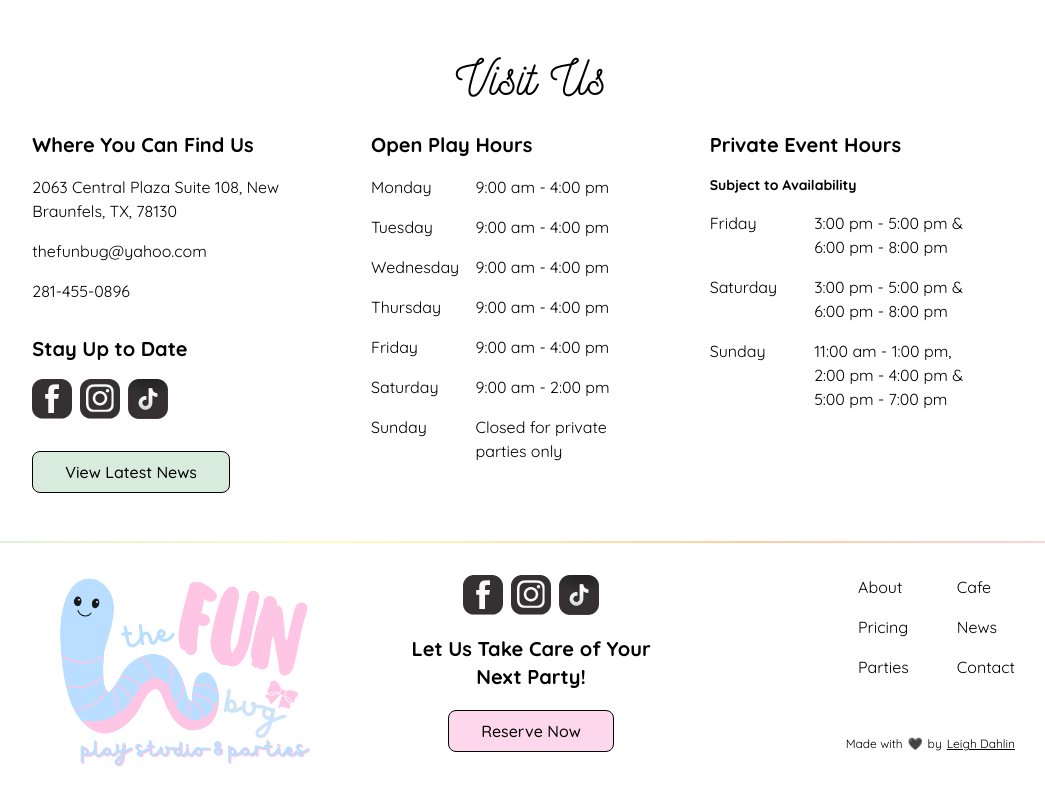
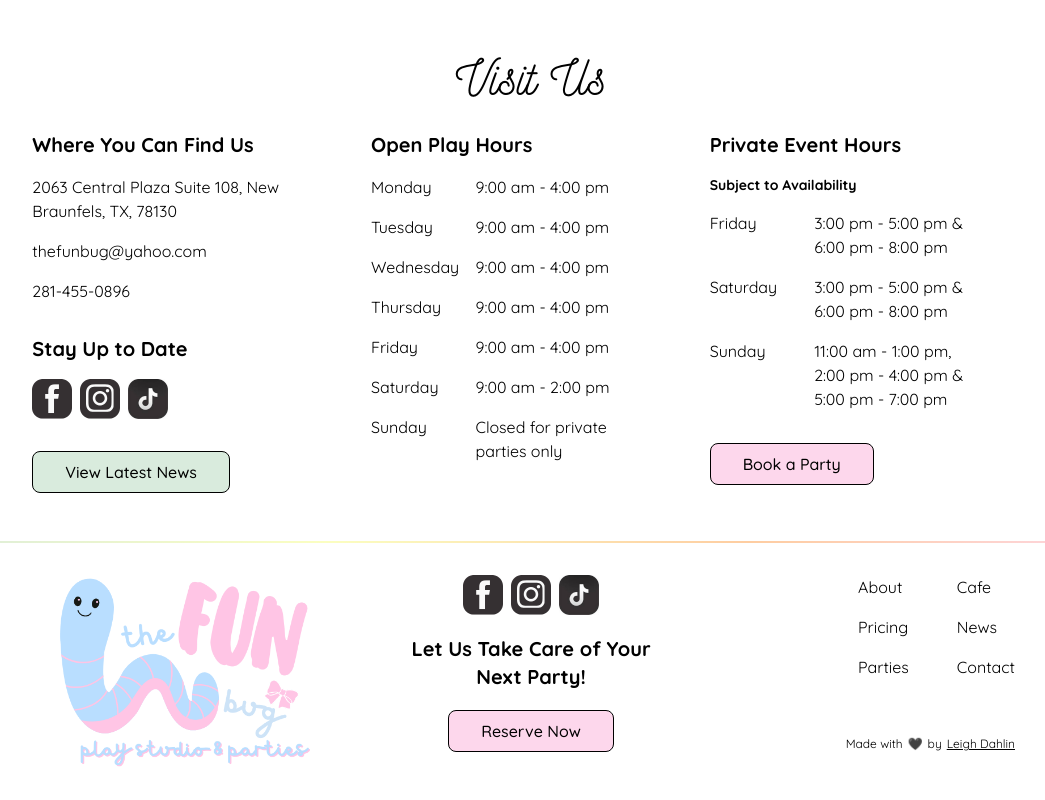
Before and after one commit to the-fun-bug/the-fun-bug, a Next.js app: page / in a window 1280 px wide. Shown: the part 2100-2900 px from the top of the page, without its empty margins (109-1154 px from the left). Built offline with nearby package versions, Linux system fonts and the light colour scheme.

Commit message:
add button to visit us section

```diff
--- a/src/components/common/VisitUs.tsx
+++ b/src/components/common/VisitUs.tsx
@@ -116,6 +116,11 @@ export default function VisitUs() {
                 11:00 am - 1:00 pm, 2:00 pm - 4:00 pm & 5:00 pm - 7:00 pm
               </p>
             </div>
+            <ButtonLink
+              buttonText="Book a Party"
+              buttonLink="/parties"
+              buttonClass="bg-soft-pink hover:bg-dark-pink hover:text-white"
+            />
           </div>
         </div>
       </div>
```
